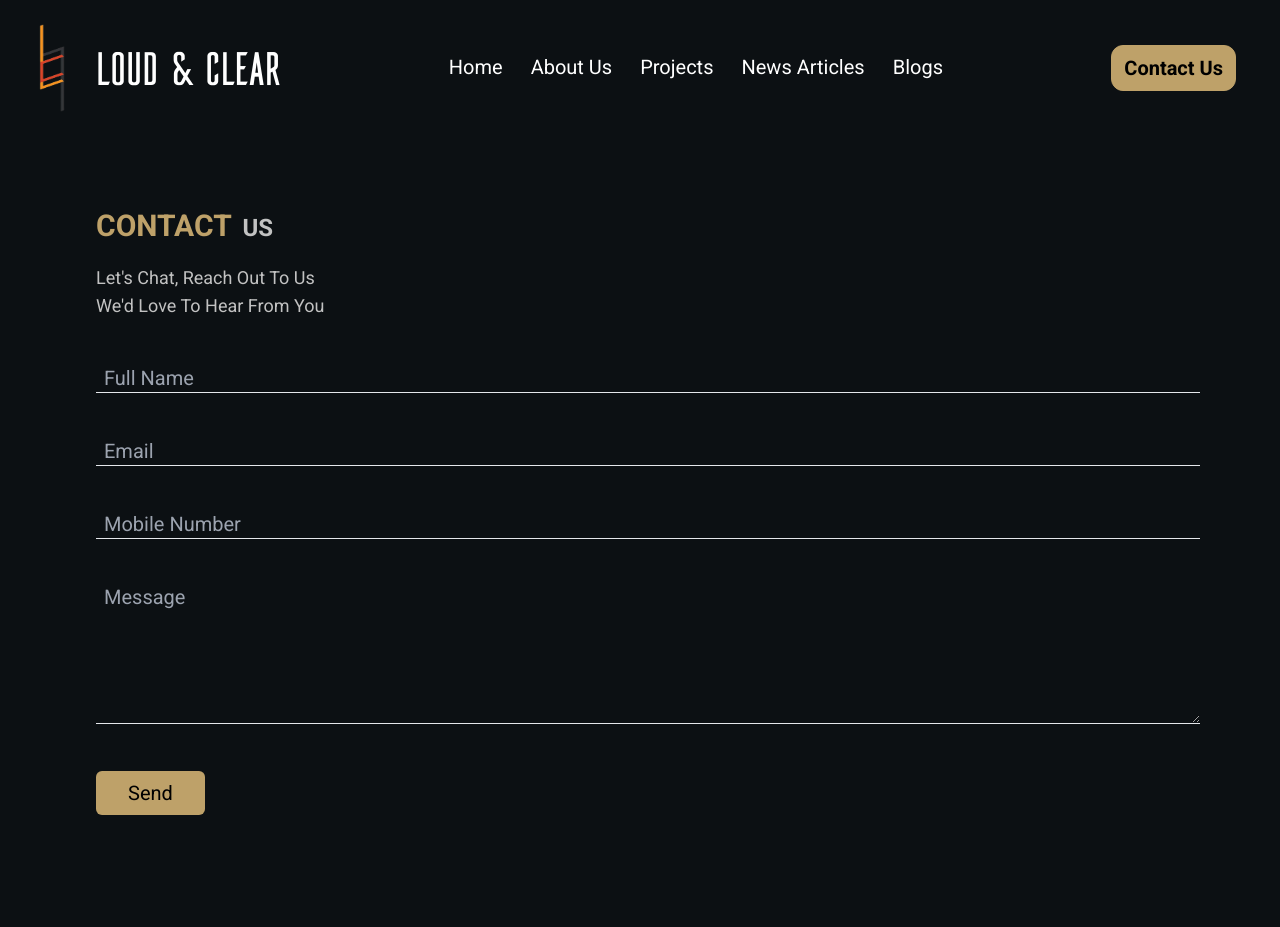
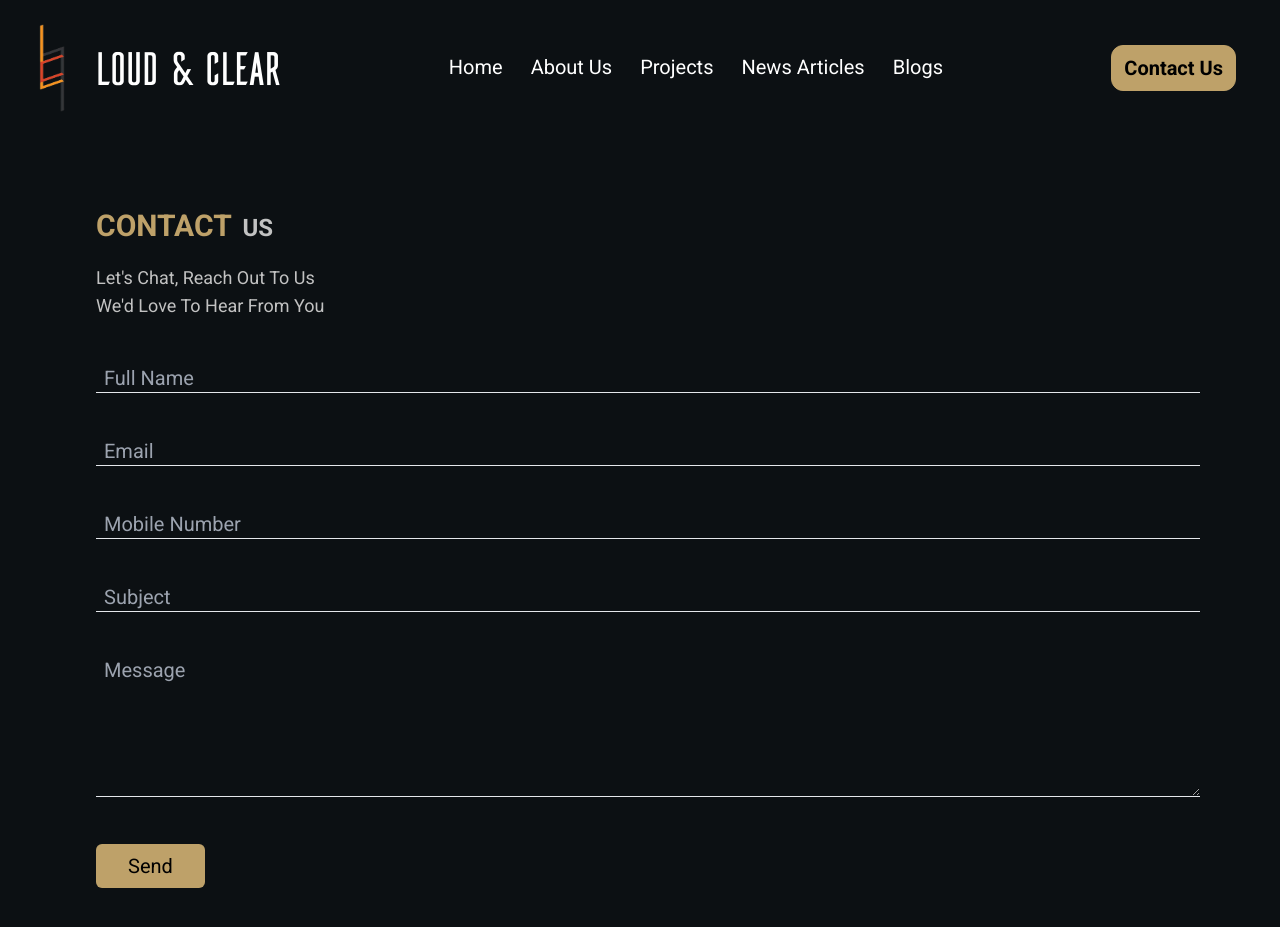
Before and after one commit to Loudandclear2024/Website, a Next.js app: page /contact in a window 1280 px wide. Shown: the top 927 px of the page. Built offline with nearby package versions, Linux system fonts and the light colour scheme.

Commit message:
feat: make contact form working, only need to change api keys

```diff
--- a/package.json
+++ b/package.json
@@ -9,12 +9,14 @@
     "lint": "next lint"
   },
   "dependencies": {
+    "@emailjs/browser": "^3.12.1",
     "@studio-freight/hamo": "^0.6.28",
     "@studio-freight/react-lenis": "^0.0.43",
     "gsap": "^3.12.5",
     "next": "14.1.0",
     "react": "^18",
     "react-dom": "^18",
+    "react-hot-toast": "^2.4.1",
     "react-icons": "^5.0.1"
   },
   "devDependencies": {
--- a/src/app/contact/page.js
+++ b/src/app/contact/page.js
@@ -2,11 +2,80 @@
 
 import { Footer } from "../../components/Footer"
 import Navbar from "../../components/Navbar"
+import emailjs from "@emailjs/browser"
+import { useRef, useState } from "react"
+import toast, { Toaster } from "react-hot-toast"
 
 export default function Page() {
+  const [formData, setFormData] = useState({
+    name: "",
+    email: "",
+    mobile: "",
+    subject: "",
+    message: "",
+  })
+
+  const handleChange = (e) => {
+    setFormData({
+      ...formData,
+      [e.target.name]: e.target.value,
+    })
+  }
+
+  const [isSubmitting, setIsSubmitting] = useState(false)
+
+  const form = useRef()
+
+  const sendEmail = (e) => {
+    e.preventDefault()
+    console.log(formData)
+    if (
+      formData.name &&
+      formData.email &&
+      formData.mobile &&
+      formData.message &&
+      formData.subject &&
+      formData.mobile.length === 10
+    ) {
+      setIsSubmitting(true)
+
+      emailjs
+        .sendForm(
+          process.env.NEXT_PUBLIC_SERVICE_ID,
+          process.env.NEXT_PUBLIC_TEMPLATE_ID,
+          form.current,
+          process.env.NEXT_PUBLIC_PUBLIC_KEY
+        )
+        .then(
+          (result) => {
+            // console.log(result.text)
+            setIsSubmitting(false)
+            toast.success("Email Sent Successfully")
+            setFormData({
+              name: "",
+              email: "",
+              mobile: "",
+              subject: "",
+              message: "",
+            })
+          },
+          (error) => {
+            console.log(error.text)
+            setIsSubmitting(false)
+            toast.error("Error Sending Email")
+          }
+        )
+    } else if (formData.mobile.length !== 10) {
+      toast.error("Invalid Mobile Number")
+    } else {
+      toast.error("Please fill all the fields")
+    }
+  }
+
   return (
     <>
       <Navbar />
+      <Toaster />
 
       <div className="px-7 mt-6 sm:px-10 lg:py-12 lg:pl-24 lg:pr-20">
         {/* FORM */}
@@ -20,13 +89,17 @@ export default function Page() {
             You
           </h3>
 
-          <form className="mt-10 space-y-10">
+          <form className="mt-10 space-y-10" ref={form} onSubmit={sendEmail}>
             <div>
               <input
                 type="text"
                 className="w-full text-light-gray mt-1 focus:outline-none border-b bg-transparent rounded-none text-xl px-2
                 "
                 placeholder="Full Name"
+                name="name"
+                value={formData.name}
+                onChange={handleChange}
+                required
               />
             </div>
             <div>
@@ -35,6 +108,10 @@ export default function Page() {
                 className="w-full text-light-gray mt-1 focus:outline-none border-b bg-transparent rounded-none text-xl px-2
                 "
                 placeholder="Email"
+                name="email"
+                value={formData.email}
+                onChange={handleChange}
+                required
               />
             </div>
             <div>
@@ -43,6 +120,22 @@ export default function Page() {
                 className="w-full text-light-gray mt-1 focus:outline-none border-b bg-transparent rounded-none text-xl px-2
                 "
                 placeholder="Mobile Number"
+                name="mobile"
+                value={formData.mobile}
+                onChange={handleChange}
+                required
+              />
+            </div>
+            <div>
+              <input
+                type="text"
+                className="w-full text-light-gray mt-1 focus:outline-none border-b bg-transparent rounded-none text-xl px-2
+                "
+                placeholder="Subject"
+                name="subject"
+                value={formData.subject}
+                onChange={handleChange}
+                required
               />
             </div>
             <div>
@@ -51,17 +144,27 @@ export default function Page() {
                     "
                 rows={5}
                 placeholder="Message"
+                name="message"
+                value={formData.message}
+                onChange={handleChange}
+                required
               ></textarea>
             </div>
 
             <div className="flex w-full lg:w-fit">
-              <button
-                className="bg-secondary text-black px-8 py-2 rounded-md text-xl mx-auto
+              <input
+                className={`bg-secondary text-black px-8 py-2 rounded-md text-xl mx-auto
                 hover:bg-opacity-80 transition duration-300 ease-in-out
-              "
-              >
-                Send
-              </button>
+                ${
+                  isSubmitting
+                    ? "cursor-not-allowed opacity-50"
+                    : "cursor-pointer"
+                }
+  `}
+                type="submit"
+                value={isSubmitting ? "Sending..." : "Send"}
+                disabled={isSubmitting}
+              />
             </div>
           </form>
         </div>
```
Also changed, not shown: 1 other file (tests, documents, lock files or other folders).
